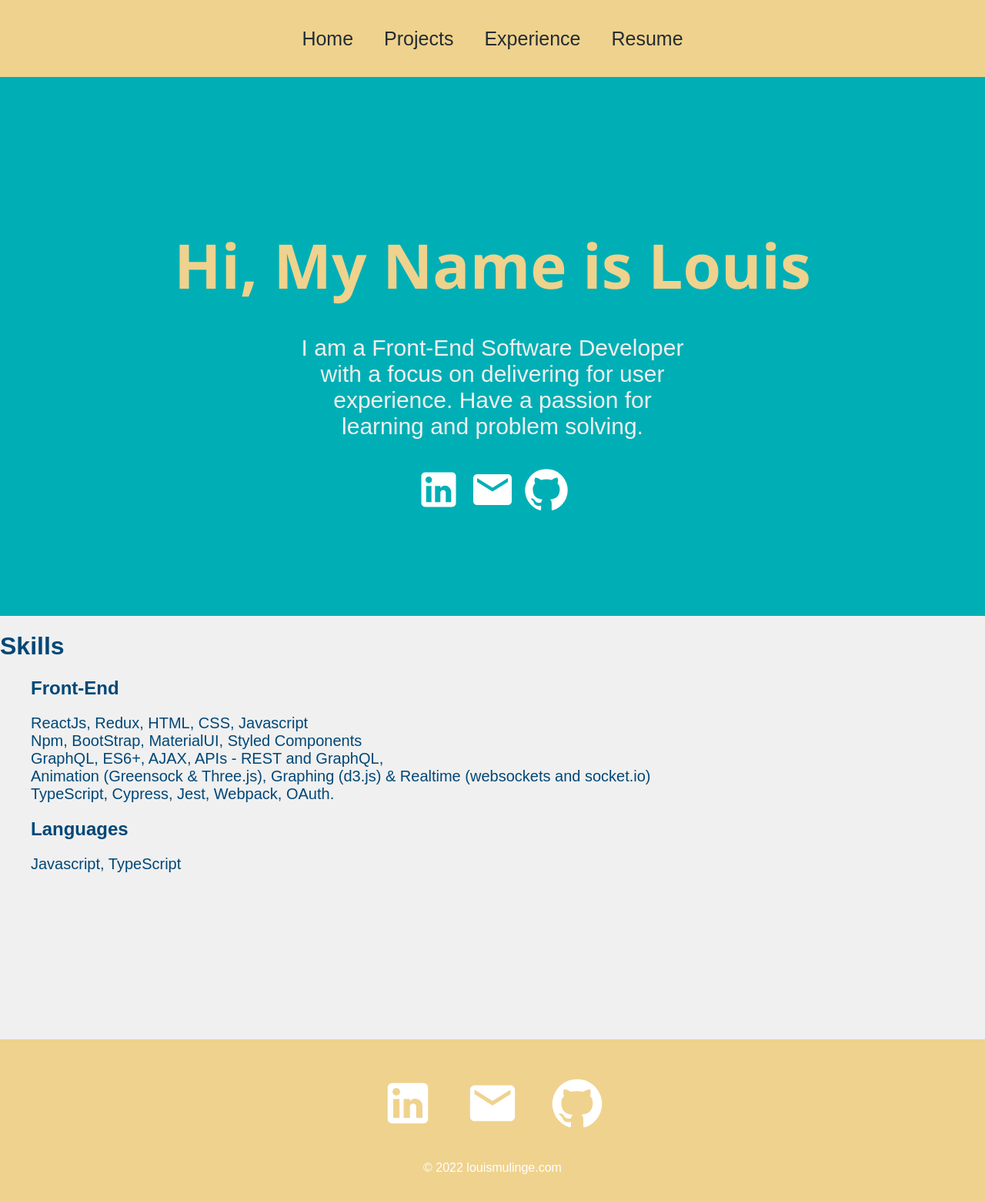
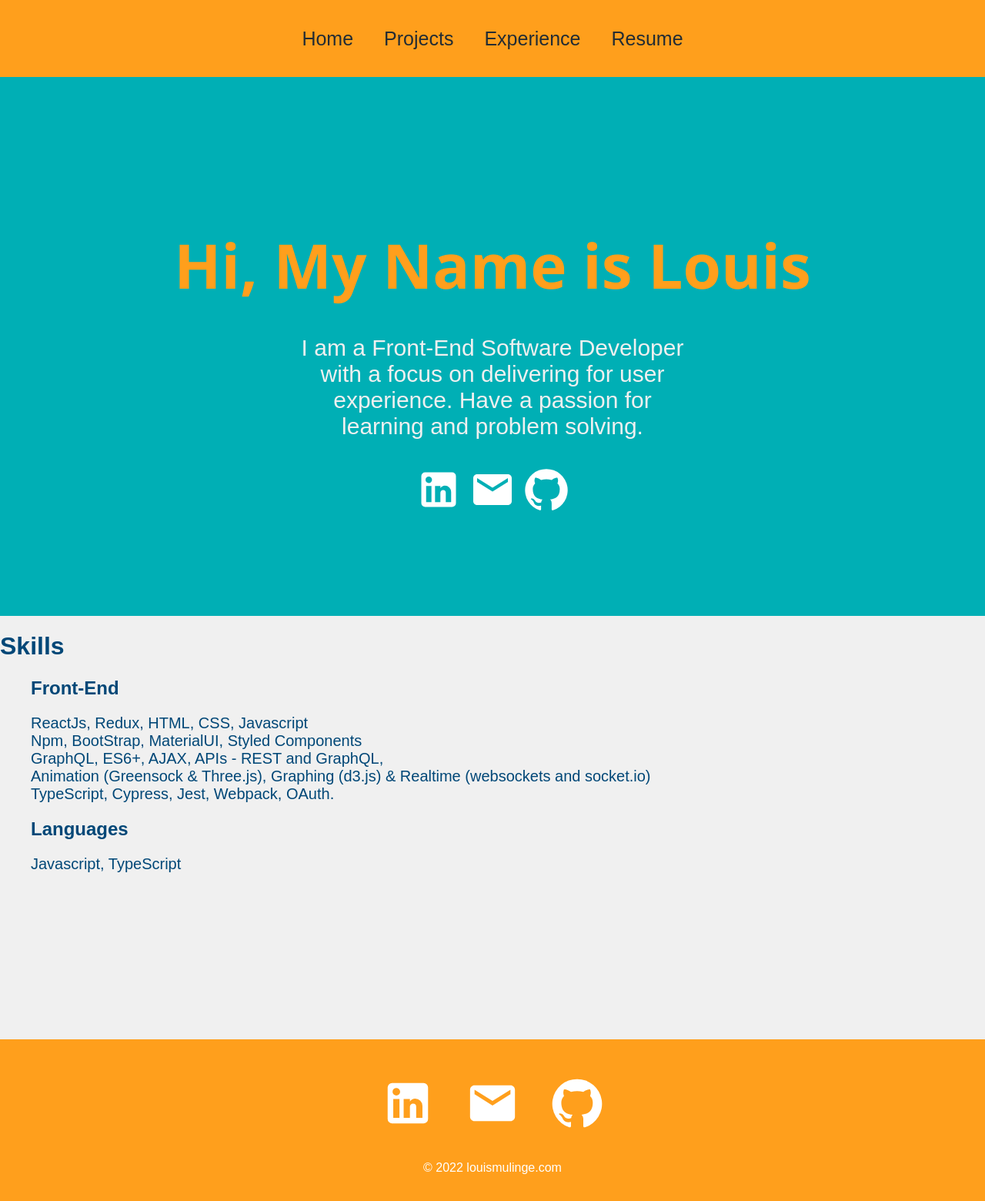
Before and after one commit to LouisNzavi/Portoflio-Website, a React (Create React App) app: page /home in a window 1280 px wide. Shown: the whole page at 77% size. Built offline with nearby package versions, Linux system fonts and the light colour scheme.

Commit message:
changing footer and navbar hex colours

```diff
--- a/src/styles/Footer.css
+++ b/src/styles/Footer.css
@@ -1,7 +1,7 @@
 .footer {
   width: 100%;
   height: 200px;
-  background: #efd28d;
+  background: #ff9f1c;
   display: flex;
   justify-content: center;
   align-items: center;
--- a/src/styles/Home.css
+++ b/src/styles/Home.css
@@ -20,7 +20,7 @@
 .about h2 {
   font-family: "Segoe UI", Tahoma, Geneva, Verdana, sans-serif;
   font-size: 80px;
-  color: #efd28d;
+  color: #ff9f1c;
   height: 50px;
 }
 
--- a/src/styles/Navbar.css
+++ b/src/styles/Navbar.css
@@ -1,7 +1,7 @@
 .navbar {
   width: 100%;
   height: 100px;
-  background: #efd28d;
+  background: #ff9f1c;
 }
 
 .links {
```
